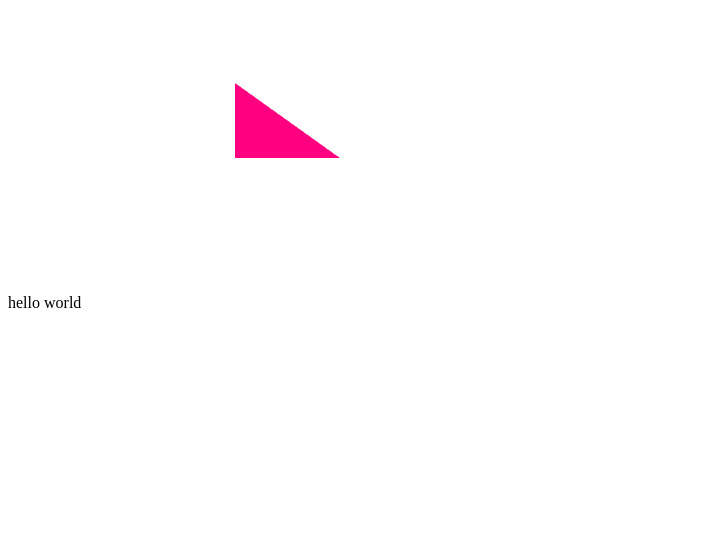
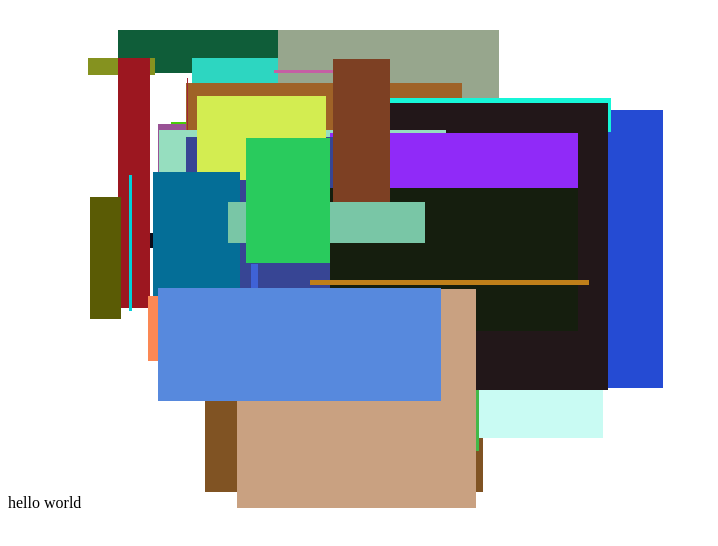
Before and after one commit to joel-odlund/webgl, a plain HTML site: page index.html in a window 1280 px wide. Shown: the whole page, without its empty margins (0-718 px from the left). Drawn offline with Linux system fonts and the light colour scheme.

Commit message:
more stuff

```diff
--- a/index.html
+++ b/index.html
@@ -8,31 +8,46 @@
 <script src="webglstuff.js"></script>
   <script id="2d-vertex-shader" type="notjs">
    // an attribute will receive data from a buffer
-   attribute vec4 a_position;
+   attribute vec2 a_position;
+     uniform vec2 u_resolution;
+
 
    // all shaders have a main function
    void main() {
      // gl_Position is a special variable a vertex shader
      // is responsible for setting
-     gl_Position = a_position;
+
+    // convert the position from pixels to 0.0 to 1.0
+    vec2 zeroToOne = a_position / u_resolution;
+
+    // convert from 0->1 to 0->2
+    vec2 zeroToTwo = zeroToOne * 2.0;
+
+    // convert from 0->2 to -1->+1 (clipspace)
+    vec2 clipSpace = zeroToTwo - 1.0;
+
+    gl_Position = vec4(clipSpace * vec2(1,-1)  , 0, 1);
    }
 
  </script>
+
 
  <script id="2d-fragment-shader" type="notjs">
   // fragment shaders don't have a default precision so we need
   // to pick one. mediump is a good default
   precision mediump float;
+  uniform vec4 u_color;
 
   void main() {
       // gl_FragColor is a special variable a fragment shader
       // is responsible for setting
-     gl_FragColor = vec4(1, 0, 0.5, 1); // return redish-purple
+      gl_FragColor = u_color; // return redish-purple
   }
  </script>
 
 
  <script>
+     function main(){
      var canvas = document.getElementById('c');
      resizeCanvas(canvas);
      var gl = canvas.getContext("webgl");
@@ -48,19 +63,23 @@
      var program = createProgram(gl, vertexShader, fragmentShader);
      gl.useProgram(program);
 
+
+     //resolution uniform
+     var resolutionUniformLocation = gl.getUniformLocation(program, "u_resolution");
+     gl.uniform2f(resolutionUniformLocation, gl.canvas.width, gl.canvas.height)
+
+     //position attribute and buffer
      var positionAttributeLocation = gl.getAttribLocation(program, "a_position");
      var positionBuffer = gl.createBuffer();
-    gl.bindBuffer(gl.ARRAY_BUFFER, positionBuffer);
-    // three 2d points
-var positions = [
-  0, 0,
-  0, 0.5,
-  0.7, 0,
-];
-gl.bufferData(gl.ARRAY_BUFFER, new Float32Array(positions), gl.STATIC_DRAW);
-
      gl.enableVertexAttribArray(positionAttributeLocation);
      gl.bindBuffer(gl.ARRAY_BUFFER, positionBuffer);
+
+     //color uniform
+     var colorUniformLocation = gl.getUniformLocation(program, "u_color");
+
+
+
+
 
     var size = 2;
     var type = gl.FLOAT;
@@ -69,14 +88,25 @@ gl.bufferData(gl.ARRAY_BUFFER, new Float32Array(positions), gl.STATIC_DRAW);
     var offset = 0;
     gl.vertexAttribPointer(positionAttributeLocation, size, type, normalize, stride, offset);
 
-    var primitiveType = gl.TRIANGLES;
-    var offset = 0;
-    var count = 3;
 
-    gl.drawArrays(primitiveType, offset, count);
+// draw 50 random rectangles in random colors
+  for (var ii = 0; ii < 50; ++ii) {
+    // Setup a random rectangle
+    // This will write to positionBuffer because
+    // its the last thing we bound on the ARRAY_BUFFER
+    // bind point
+    setRectangle(
+        gl, randomInt(300), randomInt(300), randomInt(300), randomInt(300));
 
+    // Set a random color.
+    gl.uniform4f(colorUniformLocation, Math.random(), Math.random(), Math.random(), 1);
 
+    // Draw the rectangle.
+    gl.drawArrays(gl.TRIANGLES, 0, 6);
+     }
+     }
 
+main();
 
 
 </script >
--- a/webglstuff.js
+++ b/webglstuff.js
@@ -31,6 +31,32 @@ function createShader(gl, type, source){
 }
 function resizeCanvas(canvas){
 
-    canvas.height = 300;
-    canvas.width = 300;
+    canvas.height = 500;
+    canvas.width = 600;
 }
+
+function randomInt(range) {
+    return Math.floor(Math.random() * range);
+}
+
+// Fills the buffer with the values that define a rectangle.
+
+function setRectangle(gl, x, y, width, height) {
+    var x1 = x;
+    var x2 = x + width;
+    var y1 = y;
+    var y2 = y + height;
+
+    // NOTE: gl.bufferData(gl.ARRAY_BUFFER, ...) will affect
+    // whatever buffer is bound to the `ARRAY_BUFFER` bind point
+    // but so far we only have one buffer. If we had more than one
+    // buffer we'd want to bind that buffer to `ARRAY_BUFFER` first.
+
+    gl.bufferData(gl.ARRAY_BUFFER, new Float32Array([
+        x1, y1,
+        x2, y1,
+        x1, y2,
+        x1, y2,
+        x2, y1,
+        x2, y2]), gl.STATIC_DRAW);
+}
```
Lines whose indentation alone changed are shown as unchanged.
